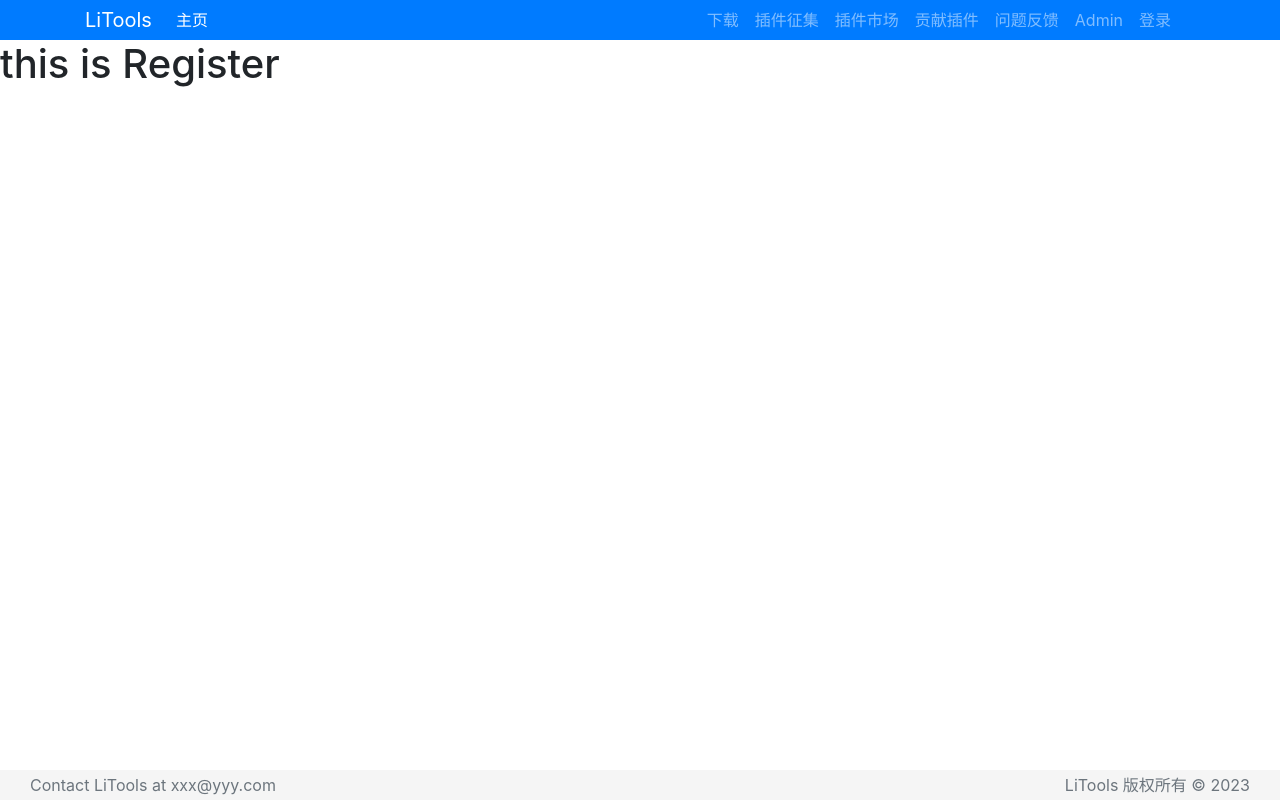
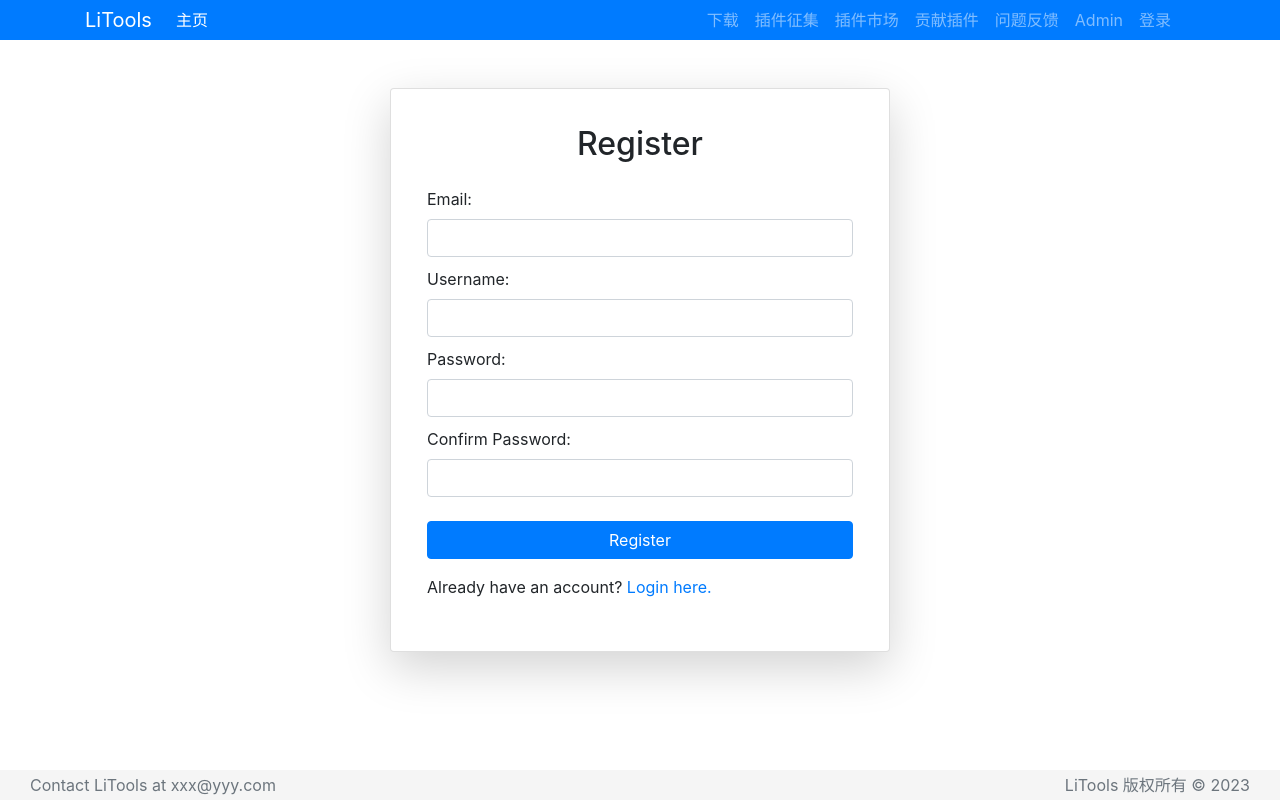
Before and after one commit to terrylikescoding/LiTools-Extension-Server-and-Client, a Vue app in the folder client/: page /register in a window 1280 px wide. Built offline with nearby package versions, Linux system fonts and the light colour scheme; the HTML template or start-up script is replaced by a standard one.

Commit message:
提交注册页面

```diff
--- a/client/src/components/Register.vue
+++ b/client/src/components/Register.vue
@@ -1,14 +1,127 @@
 <template>
-  <h1>this is Register</h1>
+  <div class="container mt-5">
+    <div class="position-relative">
+      <div class="register-form-overlay"></div>
+      <div class="card shadow-lg p-3 mb-5 bg-white rounded" style="max-width: 500px; margin: 0 auto;">
+        <div class="card-body">
+          <h2 class="card-title text-center mb-4">Register</h2>
+
+          <form>
+            <div class="form-group">
+              <label for="email">Email:</label>
+              <input type="email" class="form-control" id="email" v-model="email" :class="{ 'is-invalid': emailInvalid }" required>
+              <div class="invalid-feedback">
+                Please enter a valid email address.
+              </div>
+            </div>
+
+            <div class="form-group">
+              <label for="username">Username:</label>
+              <input type="text" class="form-control" id="username" v-model="username" :class="{ 'is-invalid': usernameInvalid }" required>
+              <div class="invalid-feedback">
+                Please enter a valid username.
+              </div>
+            </div>
+
+            <div class="form-group">
+              <label for="password">Password:</label>
+              <input type="password" class="form-control" id="password" v-model="password" :class="{ 'is-invalid': passwordInvalid }" required>
+              <div class="invalid-feedback">
+                Please enter a valid password.
+              </div>
+            </div>
+
+            <div class="form-group">
+              <label for="confirm-password">Confirm Password:</label>
+              <input type="password" class="form-control" id="confirm-password" v-model="confirmPassword" :class="{ 'is-invalid': passwordMismatch }" required>
+              <div class="invalid-feedback">
+                Passwords do not match.
+              </div>
+            </div>
+
+            <button type="submit" class="btn btn-primary btn-block mt-4 register-btn" @click.prevent="register()" >Register</button>
+
+            <p class="mt-3">Already have an account? <router-link to="/login">Login here.</router-link></p>
+          </form>
+        </div>
+      </div>
+    </div>
+  </div>
 </template>
 
-<script>
-export default {
+<style scoped>
+/* Frosted glass effect styles */
 
+.register-form-overlay {
+  position: absolute;
+  top: 0;
+  left: 0;
+  width: 100%;
+  height: 100%;
+  background: rgba(255, 255, 255, 0.25);
+  backdrop-filter: blur(10px);
+  z-index: 1;
 }
 
+.card {
+  position: relative;
+  z-index: 2;
+}
+
+.register-btn{
+  margin-top: 10px;
+}
+</style>
+
+<script>
+import { RouterLink } from 'vue-router';
+export default {
+  components:{
+    RouterLink
+  },
+  data() {
+    return {
+      email: '',
+      username: '',
+      password: '',
+      confirmPassword: '',
+      emailInvalid: false,
+      usernameInvalid: false,
+      passwordInvalid: false,
+      passwordMismatch: false
+    }
+  },
+  methods: {
+    register() {
+      // Check if the input fields are empty
+      if (!this.email) {
+        this.emailInvalid = true;
+      } else {
+        this.emailInvalid = false;
+      }
+      if (!this.username) {
+        this.usernameInvalid = true;
+      } else {
+        this.usernameInvalid = false;
+      }
+      if (!this.password) {
+        this.passwordInvalid = true;
+      } else {
+        this.passwordInvalid = false;
+      }
+
+      // Check if the passwords match
+      if (this.password !== this.confirmPassword) {
+        this.passwordMismatch = true;
+      } else {
+        this.passwordMismatch = false;
+      }
+
+      // Check if the input fields are valid before continuing with registration logic
+      if (this.email && this.username && this.password && !this.passwordMismatch) {
+        // Add code to handle registration logic here
+      }
+    }
+  }
+}
 </script>
-
-<style>
-
-</style>
```
